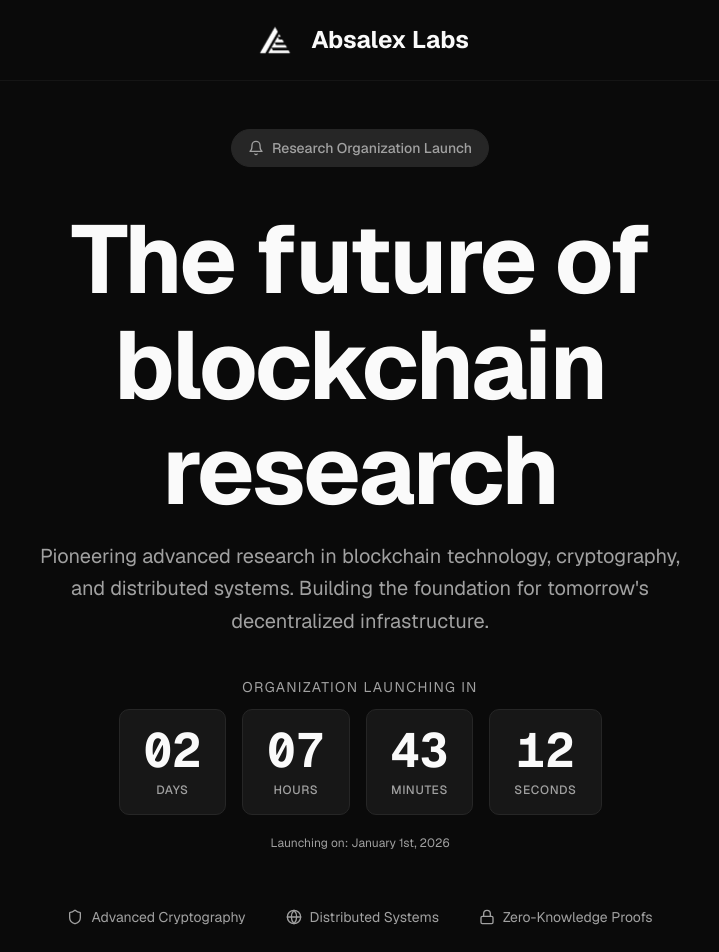
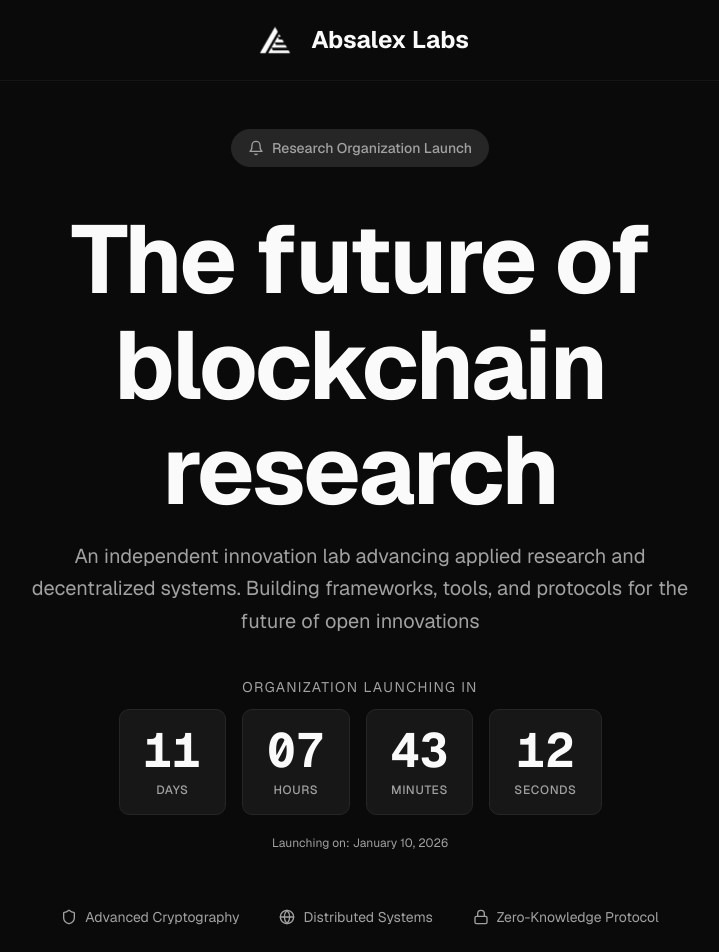
Before and after one commit to mrcoolweb3/Absalex-lunch, a Next.js app: page / in a window 1280 px wide. Shown: the top 952 px of the page, without its empty margins (280-999 px from the left). Built offline with nearby package versions, Linux system fonts and the light colour scheme.

Commit message:
Update landing-page.tsx

```diff
--- a/components/landing-page.tsx
+++ b/components/landing-page.tsx
@@ -82,10 +82,18 @@ export function LandingPage() {
       }
     }
 
-    // Default: January 1st of next year at 00:00:00
+    // Default: January 10th of next year at 00:00:00
     const now = new Date()
-    const nextYear = now.getFullYear() + 1
-    return new Date(nextYear, 0, 1, 0, 0, 0, 0) // January 1st, next year
+    const currentYear = now.getFullYear()
+    const currentMonth = now.getMonth()
+
+    // If we're past January 10th this year, set for next year
+    let targetYear = currentYear
+    if (currentMonth > 0 || (currentMonth === 0 && now.getDate() > 10)) {
+      targetYear = currentYear + 1
+    }
+
+    return new Date(targetYear, 0, 10, 0, 0, 0, 0) // January 10th
   })
 
   // Save the target date on component mount
@@ -95,6 +103,15 @@ export function LandingPage() {
       localStorage.setItem('countdown_start', new Date().getTime().toString())
     }
   }, [targetDate])
+
+  // Format date for display
+  const formatDate = (date: Date) => {
+    return date.toLocaleDateString('en-US', {
+      month: 'long',
+      day: 'numeric',
+      year: 'numeric'
+    })
+  }
 
   return (
     <div className="min-h-screen flex flex-col transition-all duration-500 relative overflow-hidden bg-background">
@@ -120,8 +137,7 @@ export function LandingPage() {
               The future of <span className="relative inline-block text-foreground">blockchain research</span>
             </h1>
             <p className="text-base sm:text-lg md:text-xl max-w-2xl mx-auto text-pretty leading-relaxed px-2 sm:px-0 text-muted-foreground">
-              Pioneering advanced research in blockchain technology, cryptography, and distributed systems. Building the
-              foundation for tomorrow's decentralized infrastructure.
+              An independent innovation lab advancing applied research and decentralized systems. Building frameworks, tools, and protocols for the future of open innovations
             </p>
           </div>
 
@@ -131,7 +147,7 @@ export function LandingPage() {
             </p>
             <CountdownTimer targetDate={targetDate} />
             <p className="text-xs text-muted-foreground mt-2">
-              Launching on: January 1st, {targetDate.getFullYear()}
+              Launching on: {formatDate(targetDate)}
             </p>
           </div>
 
@@ -146,7 +162,7 @@ export function LandingPage() {
             </div>
             <div className="flex items-center gap-1.5 sm:gap-2 text-xs sm:text-sm text-muted-foreground">
               <Lock className="w-3.5 h-3.5 sm:w-4 sm:h-4" />
-              <span>Zero-Knowledge Proofs</span>
+              <span>Zero-Knowledge Protocol</span>
             </div>
           </div>
 
```
